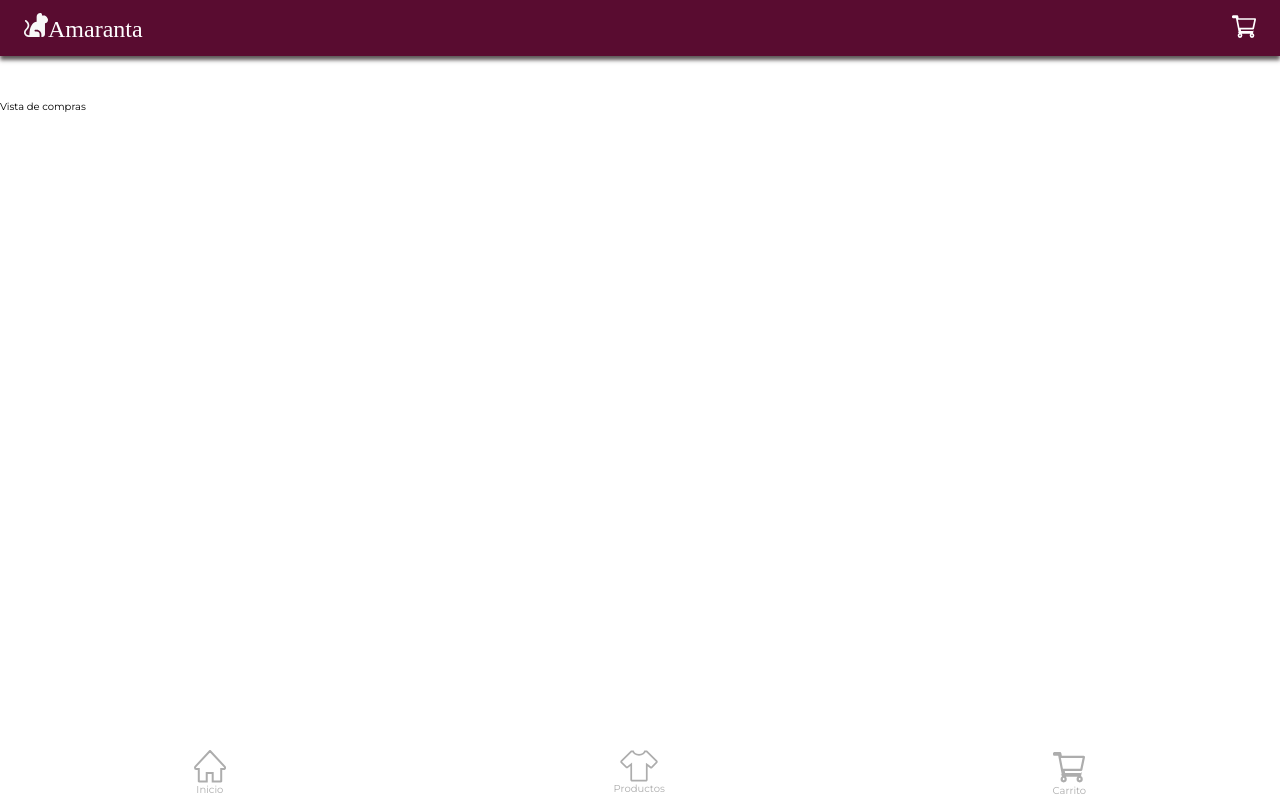
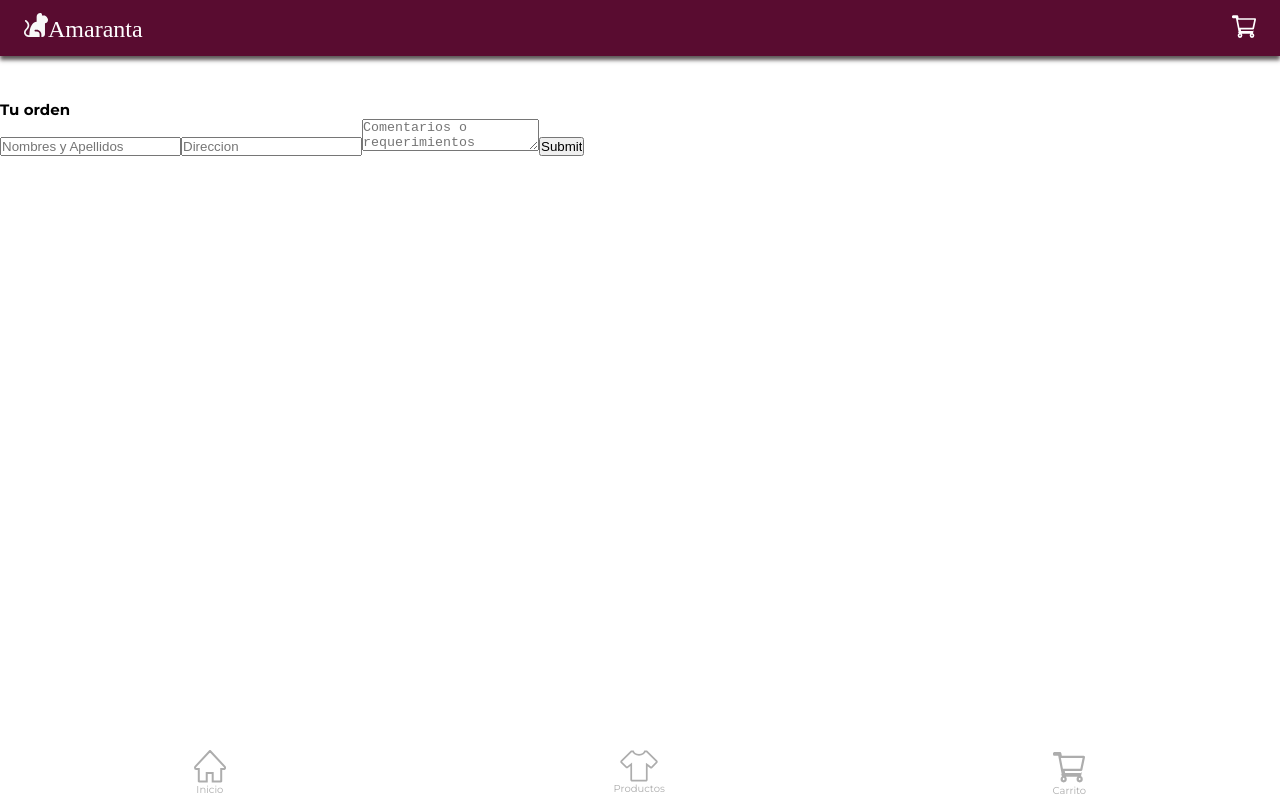
Before and after one commit to ourainbows/amaranta-store, a React (Create React App) app: page /completar-compra in a window 1280 px wide. Built offline with nearby package versions, Linux system fonts and the light colour scheme; a web font is replaced by a local one.

Commit message:
Created form than contains user name, address and comments

```diff
--- /dev/null
+++ b/src/components/BuyProduct.jsx
@@ -0,0 +1,8 @@
+import styles from "../styles/buyProduct.module.css"
+
+function BuyProduct() {
+    return (
+        <div>Hola</div>
+    )
+}
+export {BuyProduct}
--- a/src/pages/Buy.jsx
+++ b/src/pages/Buy.jsx
@@ -1,7 +1,44 @@
+import { useState } from "react"
+import { BuyProduct } from "../components/BuyProduct"
+/* import styles from "../styles/buy.module.css" */
+
 function Buy() {
+    const [inputs, setInputs] = useState({})
+    const handleChange = (event) => {
+        const name = event.target.name
+        const value = event.target.value
+        setInputs(prevState => ({ ...prevState, [name]: value }))
+    }
+    const handleSubmit = (event) => {
+        event.preventDefault();
+        console.log(inputs)
+    }
+
     return (
-        <div style={{ marginTop: "100px" }}>Vista de compras</div>
+        <main style={{ marginTop: "100px" }}>
+            <h2>Tu orden</h2>
+            <form onSubmit={handleSubmit}>
+                <input
+                    name="user"
+                    type="text"
+                    placeholder="Nombres y Apellidos"
+                    onChange={handleChange}
+                />
+                <input
+                    name="address"
+                    type="text"
+                    placeholder="Direccion"
+                    onChange={handleChange}
+                />
+                <textarea
+                    name="comments"
+                    placeholder="Comentarios o requerimientos adicionales"
+                    onChange={handleChange}
+                />
+                <input type="submit" />
+            </form>
+        </main>
     )
 }
 
-export {Buy}
+export { Buy }
```
Also changed, not shown: src/styles/buy.module.css (added), src/styles/buyProduct.module.css (added).
